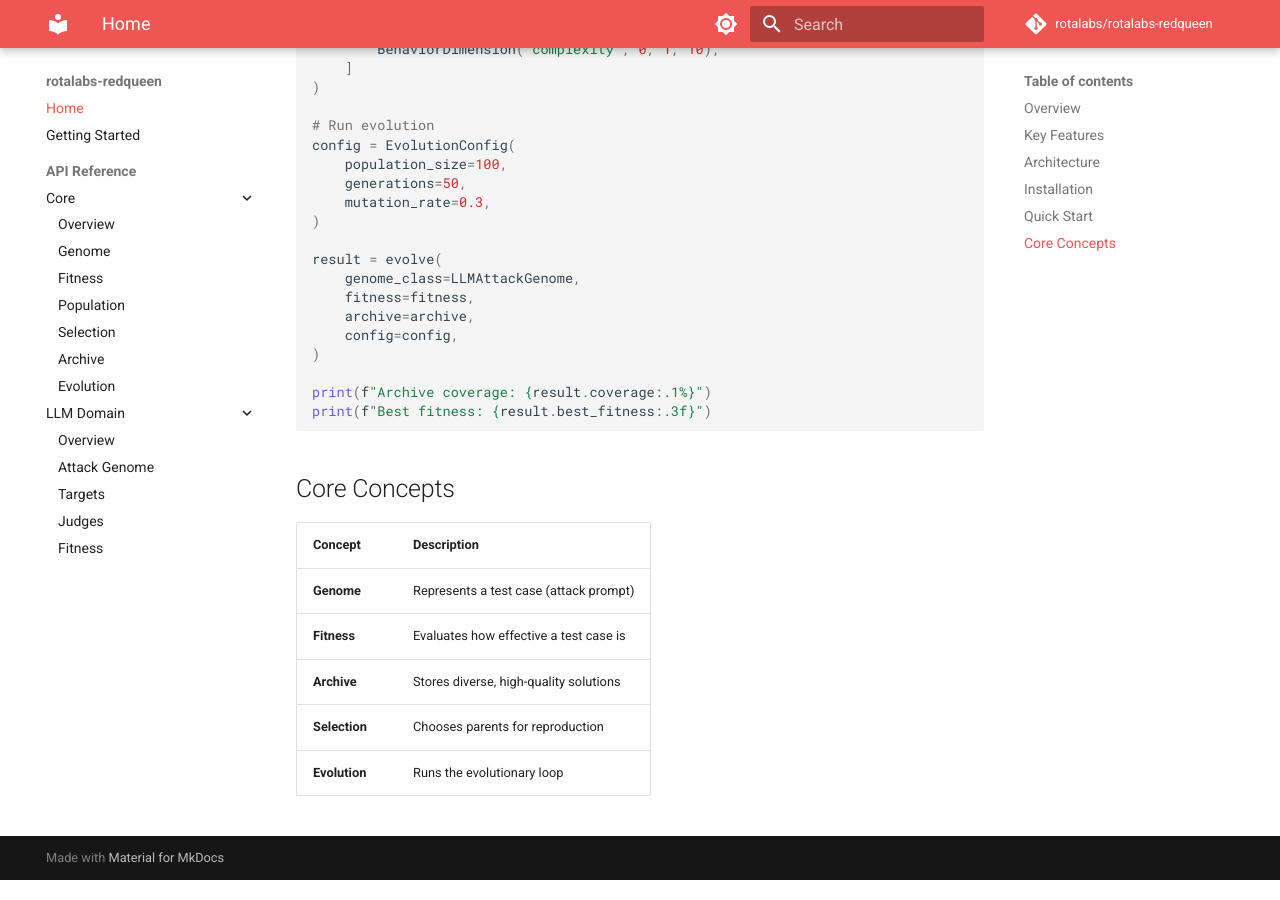
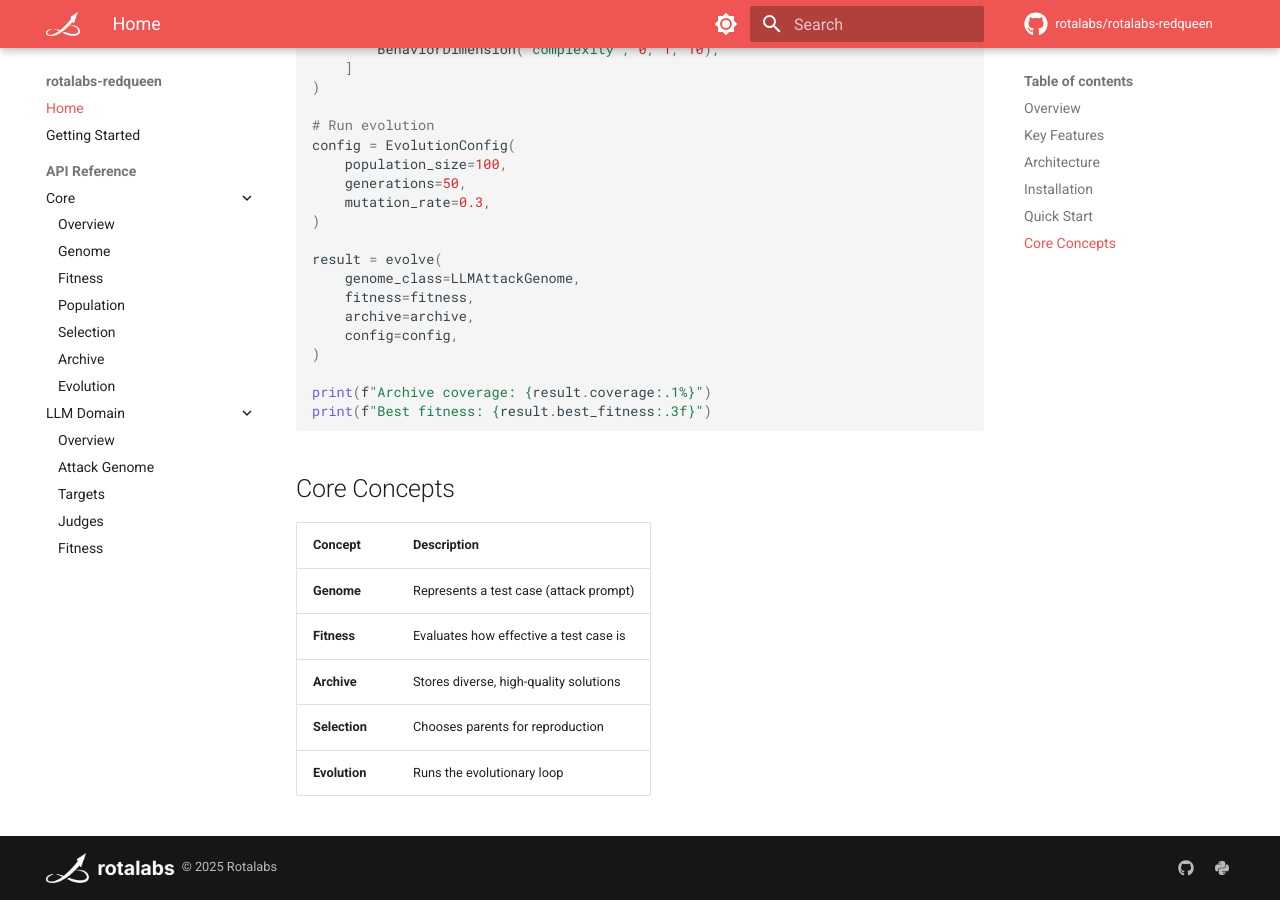
Before and after one commit to rotalabs/rotalabs-redqueen, an MkDocs documentation site: the page built from docs/index.md, in a window 1280 px wide and 900 px high, scrolled down 1789 px. Built offline with MkDocs 1.6.1 and Material for MkDocs 9.7.7, drawn with Linux system fonts in a browser that asks for light colours; comment, search, counter and statistics services are not loaded.

Commit message:
Add logos to documentation
- Added logo-icon-light.png to header
- Added logo-light-full.png to footer
- Added social links and improved theme settings

```diff
--- a/mkdocs.yml
+++ b/mkdocs.yml
@@ -1,5 +1,6 @@
 site_name: rotalabs-redqueen
 site_description: Evolutionary adversarial testing framework - Quality-diversity evolution for AI safety research
+site_url: https://rotalabs.github.io/rotalabs-redqueen/
 site_author: Rotalabs Research
 
 repo_url: https://github.com/rotalabs/rotalabs-redqueen
@@ -7,6 +8,8 @@ repo_name: rotalabs/rotalabs-redqueen
 
 theme:
   name: material
+  logo: assets/logo-icon-light.png
+  favicon: assets/logo-icon-light.png
   palette:
     - scheme: default
       primary: red
@@ -23,7 +26,11 @@ theme:
   features:
     - navigation.sections
     - navigation.expand
+    - navigation.top
     - content.code.copy
+    - search.suggest
+  icon:
+    repo: fontawesome/brands/github
 
 plugins:
   - search
@@ -66,3 +73,19 @@ markdown_extensions:
   - pymdownx.details
   - pymdownx.tabbed:
       alternate_style: true
+  - attr_list
+  - md_in_html
+  - toc:
+      permalink: true
+
+extra:
+  social:
+    - icon: fontawesome/brands/github
+      link: https://github.com/rotalabs/rotalabs-redqueen
+    - icon: fontawesome/brands/python
+      link: https://pypi.org/project/rotalabs-redqueen/
+  generator: false
+
+copyright: |
+  <a href="https://rotalabs.ai"><img src="assets/logo-light-full.png" alt="Rotalabs" style="height: 30px; vertical-align: middle;"></a>
+  &nbsp;&copy; 2025 Rotalabs
```
Also changed, not shown: docs/assets/logo-icon-light.png (added), docs/assets/logo-light-full.png (added).
